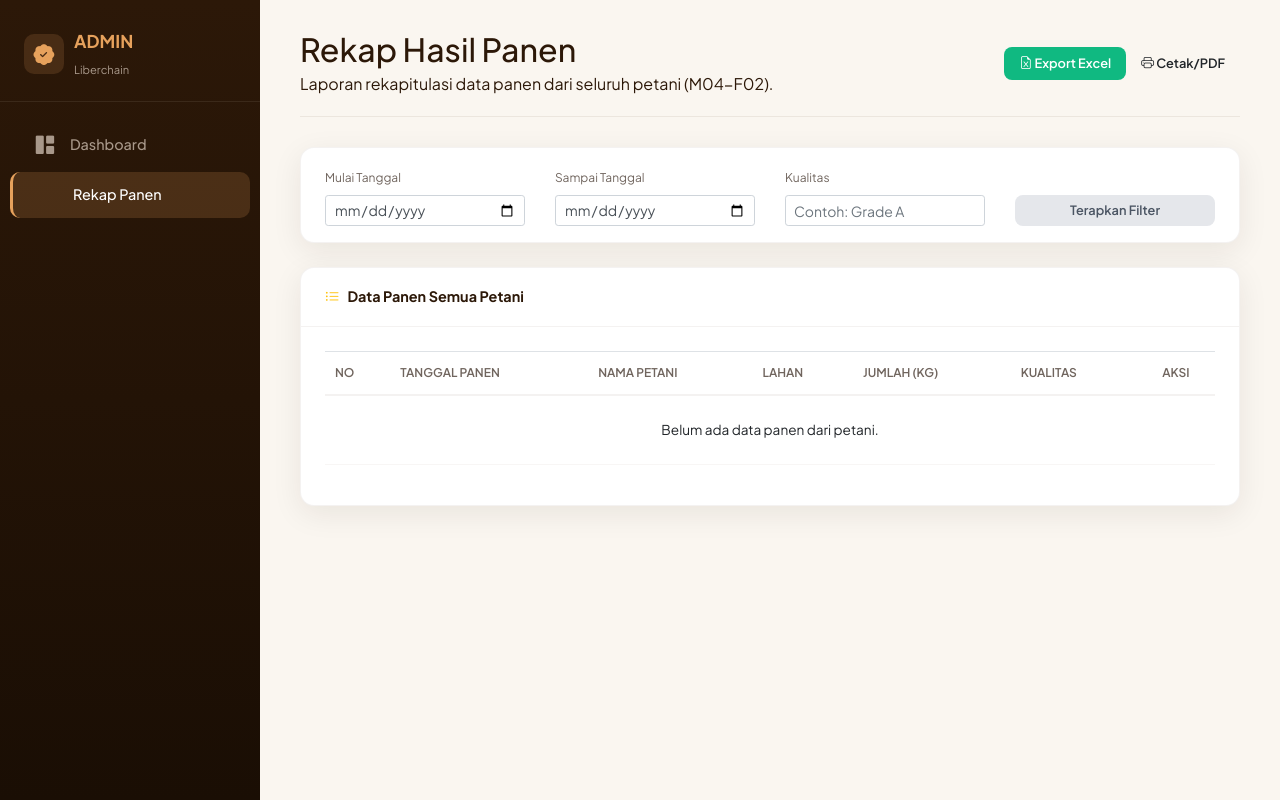
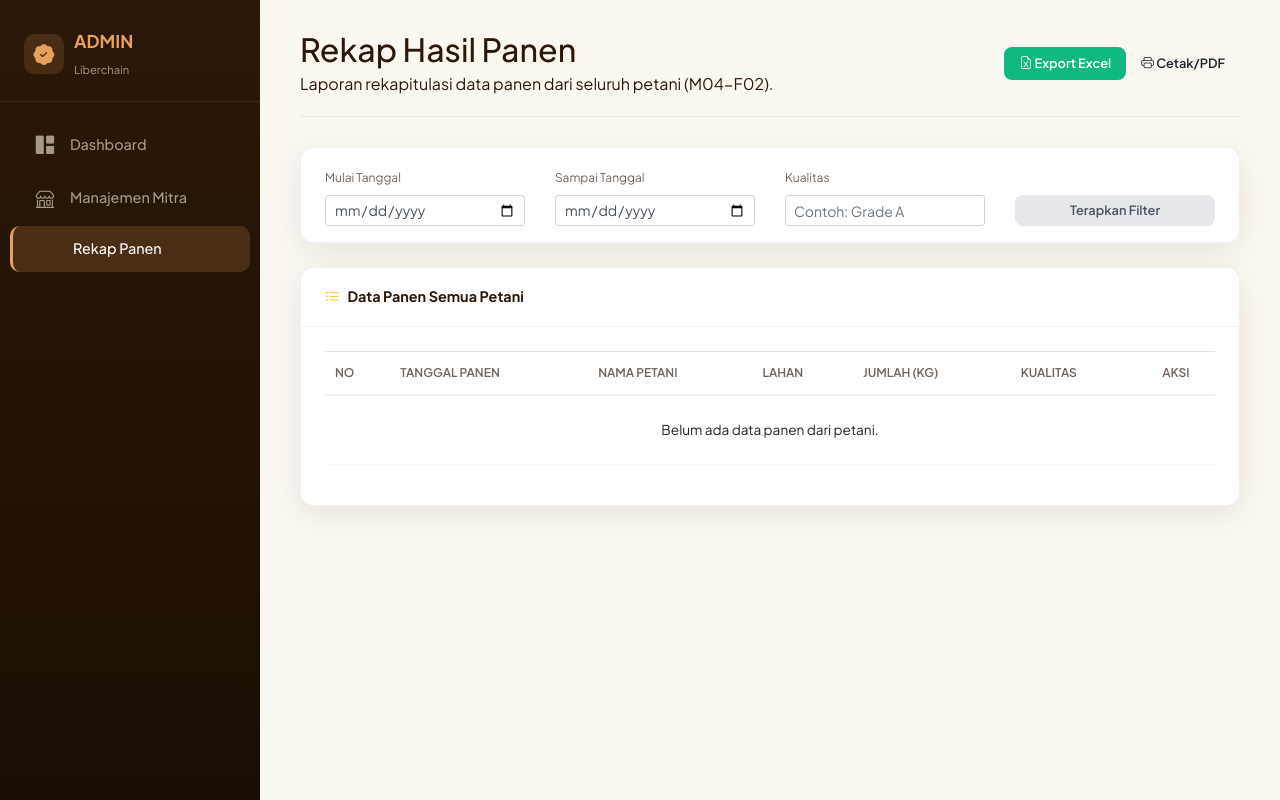
Before and after one commit to yazrolsurya60-bot/poktan_kopi, a CodeIgniter app: page /poktan_kopi/admin/panen in a window 1280 px wide. Run offline with CodeIgniter, Linux system fonts and the light colour scheme; data that the repository does not hold is empty.

Commit message:
Update CSS Modul 9 dan Sidebar Panen

```diff
--- a/application/views/admin/panen/v_panen_detail.php
+++ b/application/views/admin/panen/v_panen_detail.php
@@ -51,6 +51,7 @@
     <div class="sidebar-menu-wrapper">
         <ul class="sidebar-menu">
             <li class="menu-item"><a href="<?= base_url('admin/dashboard'); ?>"><i class="bi bi-grid-1x2-fill"></i>Dashboard</a></li>
+            <li class="menu-item"><a href="<?= base_url('admin/mitra'); ?>"><i class="bi bi-shop"></i>Manajemen Mitra</a></li>
             <li class="menu-item active"><a href="<?= base_url('admin/panen'); ?>"><i class="bi bi-textarea-rose"></i>Rekap Panen</a></li>
         </ul>
     </div>
--- a/application/views/admin/panen/v_panen_index.php
+++ b/application/views/admin/panen/v_panen_index.php
@@ -53,6 +53,7 @@
     <div class="sidebar-menu-wrapper">
         <ul class="sidebar-menu">
             <li class="menu-item"><a href="<?= base_url('admin/dashboard'); ?>"><i class="bi bi-grid-1x2-fill"></i>Dashboard</a></li>
+            <li class="menu-item"><a href="<?= base_url('admin/mitra'); ?>"><i class="bi bi-shop"></i>Manajemen Mitra</a></li>
             <li class="menu-item active"><a href="<?= base_url('admin/panen'); ?>"><i class="bi bi-textarea-rose"></i>Rekap Panen</a></li>
         </ul>
     </div>
```
